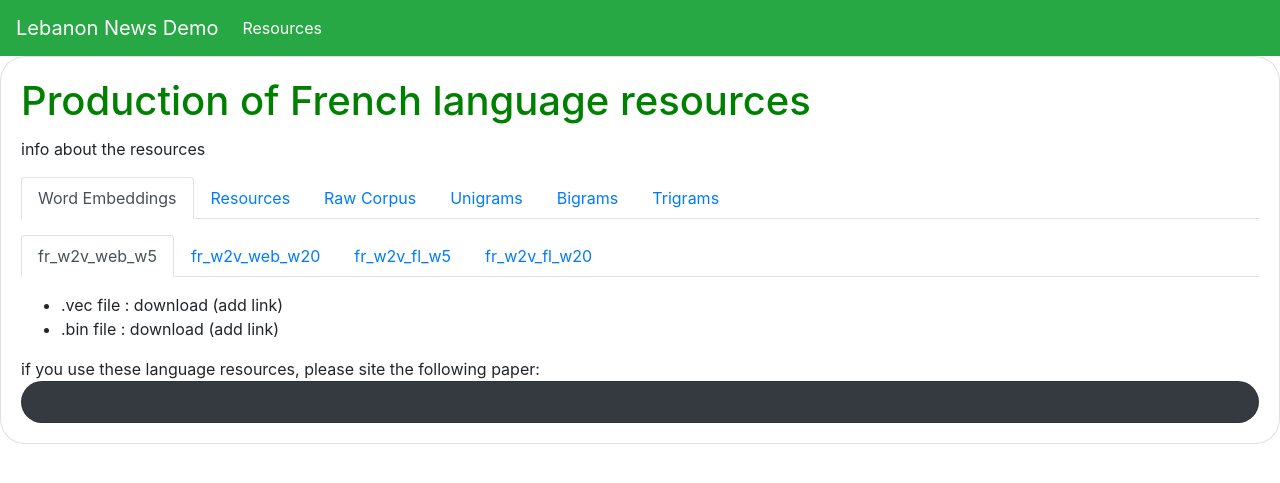
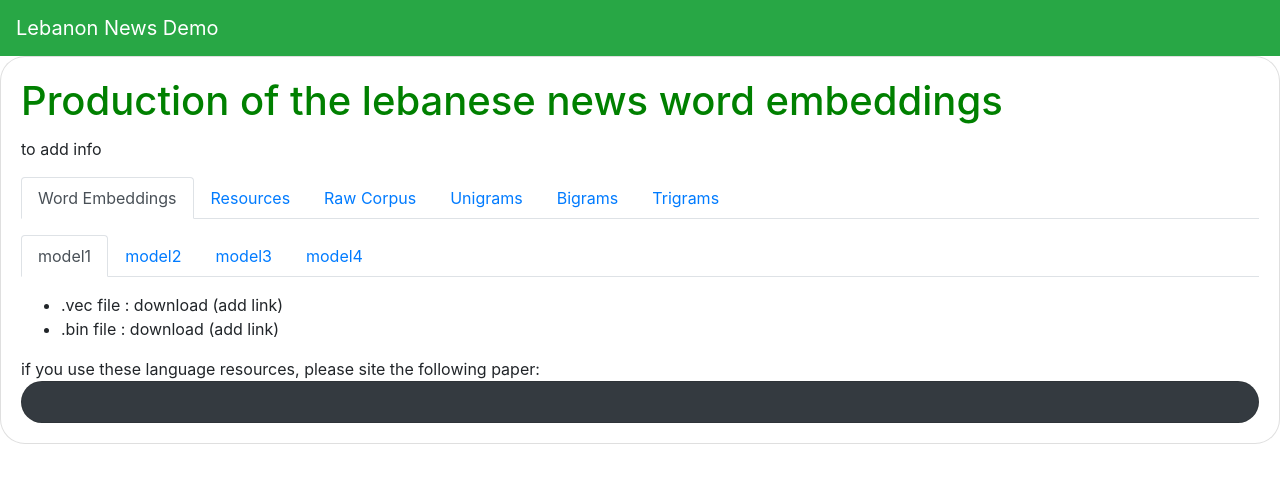
Before and after one commit to moussaKam/Lebanese-news-word-embedding, a Flask app: page /resources in a window 1280 px wide. Shown: the top 483 px of the page. Run offline with Flask 2, Linux system fonts and the light colour scheme; some libraries are stand-ins or nearby versions.

Commit message:
update design

```diff
--- a/explorer/templates/base.html
+++ b/explorer/templates/base.html
@@ -69,9 +69,9 @@
 
             <div class="collapse navbar-collapse" id="navbarSupportedContent">
               <ul class="navbar-nav mr-auto">
-                <li class="nav-item active">
+                <!-- <li class="nav-item active">
                   <a class="nav-link" href="/resources">Resources<span class="sr-only">(current)</span></a>
-                </li>
+                </li> -->
                 <!-- <li class="nav-item">
                   <a class="nav-link" href="#">Link</a>
                 </li>
--- a/explorer/templates/resources.html
+++ b/explorer/templates/resources.html
@@ -6,9 +6,9 @@
 <div class="card mb-3 mx-auto" style="max-width: 80rem; border-radius: 25px" >
     <!-- <div class="card-header text-white bg-primary" style="border-top-right-radius: 25px; border-top-left-radius: 25px" >Vector Word Representation For The French Language</div> -->
     <div class="card-body">
-      <h1 class="card-title text-green"  style="color:Green;">Production of French language resources</h1>
+      <h1 class="card-title text-green"  style="color:Green;">Production of the lebanese news word embeddings </h1>
       <!-- <h6 class="card-subtitle mb-2 text-muted">Card subtitle</h6> -->
-      <p class="card-text">info about the resources</p>
+      <p class="card-text">to add info</p>
       <!-- <a href="#" class="card-link">Card link</a> -->
       <!-- <a href="#" class="card-link">Another link</a> -->
       <ul class="nav nav-tabs mb-3" id="pills-tab" role="tablist">
@@ -38,16 +38,16 @@
 
             <ul class="nav nav-tabs mb-3" id="pills-tab" role="tablist">
                 <li class="nav-item">
-                  <a class="nav-link active" id="pills-d1-tab" data-toggle="pill" href="#pills-d1" role="tab" aria-controls="pills-d1" aria-selected="true">fr_w2v_web_w5</a>
+                  <a class="nav-link active" id="pills-d1-tab" data-toggle="pill" href="#pills-d1" role="tab" aria-controls="pills-d1" aria-selected="true">model1</a>
                 </li>
                 <li class="nav-item">
-                  <a class="nav-link" id="pills-d2-tab" data-toggle="pill" href="#pills-d2" role="tab" aria-controls="pills-d2" aria-selected="false">fr_w2v_web_w20</a>
+                  <a class="nav-link" id="pills-d2-tab" data-toggle="pill" href="#pills-d2" role="tab" aria-controls="pills-d2" aria-selected="false">model2</a>
                 </li>
                 <li class="nav-item">
-                  <a class="nav-link" id="pills-f1-tab" data-toggle="pill" href="#pills-f1" role="tab" aria-controls="pills-f1" aria-selected="false">fr_w2v_fl_w5</a>
+                  <a class="nav-link" id="pills-f1-tab" data-toggle="pill" href="#pills-f1" role="tab" aria-controls="pills-f1" aria-selected="false">model3</a>
                 </li>
                 <li class="nav-item">
-                    <a class="nav-link" id="pills-f2-tab" data-toggle="pill" href="#pills-f2" role="tab" aria-controls="pills-f2" aria-selected="false">fr_w2v_fl_w20</a>
+                    <a class="nav-link" id="pills-f2-tab" data-toggle="pill" href="#pills-f2" role="tab" aria-controls="pills-f2" aria-selected="false">model4</a>
                 </li>
             </ul>
             <div class="tab-content" id="pills-tabContent">
```
